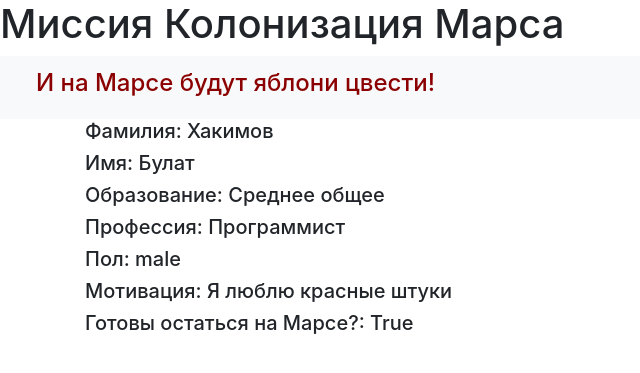
After one commit to HakimovBulat/mars_colonization_2, a Flask app: page /answer in a window 1280 px wide. The commit adds this page. Shown: the top 373 px of the page, without its empty margins (0-640 px from the left). Run offline with Flask 2, Linux system fonts and the light colour scheme; some libraries are stand-ins or nearby versions.

Commit message:
Автоматический ответ

```diff
--- a/main.py
+++ b/main.py
@@ -1,6 +1,7 @@
 from flask import Flask, render_template
 
 app = Flask(__name__)
+
 
 @app.route('/')
 @app.route('/index')
@@ -8,10 +9,12 @@ app = Flask(__name__)
 def index(title='Приветствие'):
     return render_template('base.html', title=title)
 
+
 @app.route('/training')
 @app.route('/training/<prof>')
 def training(prof=''):
     return render_template('training.html', prof=prof)
+
 
 @app.route('/list_prof/<list>')
 def list_prof(list):
@@ -19,5 +22,20 @@ def list_prof(list):
     return render_template('list_prof.html', list=list, items=items)
 
 
+@app.route('/answer')
+@app.route('/auto_answer')
+def answer():
+    params = {
+        'title' : 'Анкета',
+        'surname' : 'Хакимов',
+        'name' : 'Булат',
+        'education' : 'Среднее общее',
+        'profession' : 'Программист',
+        'sex' : 'male',
+        'motivation' : 'Я люблю красные штуки',
+        'ready' : 'True'
+    }
+    return render_template('auto_answer.html', **params)
+
 if __name__ == '__main__':
     app.run(port=8080, host='127.0.0.1')
--- /dev/null
+++ b/static/css/style.css
@@ -0,0 +1,4 @@
+h4 {
+    color:darkred;
+    padding-left: 20px
+}
--- /dev/null
+++ b/templates/auto_answer.html
@@ -0,0 +1,11 @@
+{% extends 'base.html' %}
+
+{% block content %}
+    <h5>Фамилия: {{surname }} </h5>
+    <h5>Имя: {{ name }} </h5>
+    <h5>Образование: {{ education }} </h5>
+    <h5>Профессия: {{ profession }} </h5>
+    <h5>Пол: {{ sex }} </h5>
+    <h5>Мотивация: {{ motivation }} </h5>
+    <h5>Готовы остаться на Марсе?: {{ ready }} </h5>
+{% endblock %}
--- a/templates/base.html
+++ b/templates/base.html
@@ -7,6 +7,7 @@
           href="https://stackpath.bootstrapcdn.com/bootstrap/4.4.1/css/bootstrap.min.css"
           integrity="sha384-Vkoo8x4CGsO3+Hhxv8T/Q5PaXtkKtu6ug5TOeNV6gBiFeWPGFN9MuhOf23Q9Ifjh"
           crossorigin="anonymous">
+    <link rel="stylesheet" type="text/css" href="\static\css\style.css" />
     <title>{{title}}</title>
 </head>
 <body>
--- a/templates/list_prof.html
+++ b/templates/list_prof.html
@@ -1,5 +1,6 @@
 {% extends 'base.html' %}
 {% block content %}
+    <h2>Список профессий</h2>
     {% if list == 'ol' %}
         <ol>
             {% for item in items %}
```
